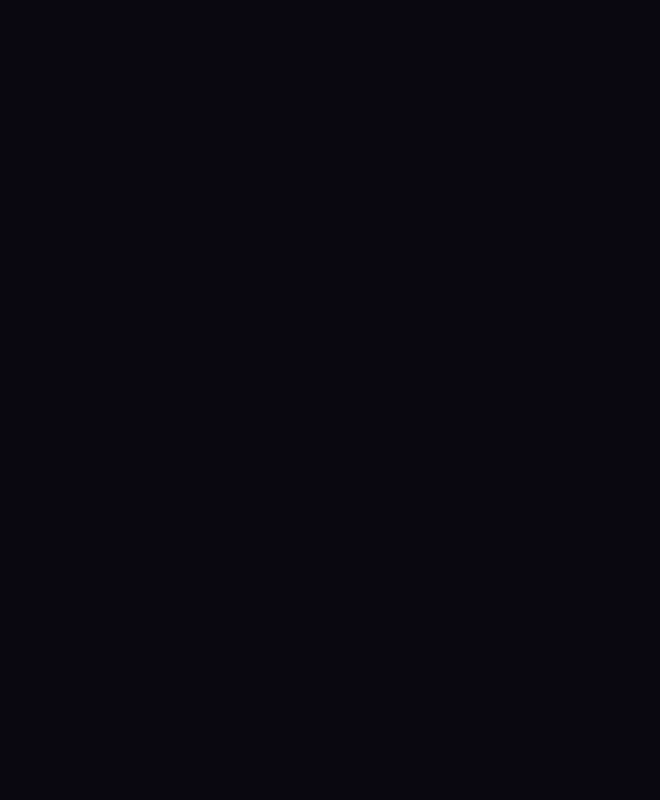
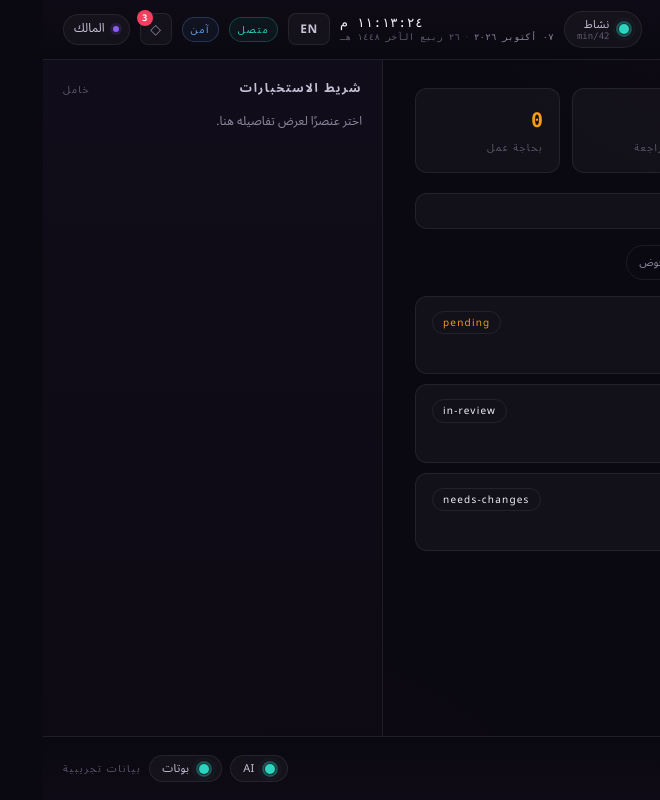
Before and after one commit to zwzz46324-hue/manar-command, a React (Vite) app: page /summaries in a window 1280 px wide. Before the commit this address had no page. Shown: the whole page, without its empty margins (620-1280 px from the left). Built offline with nearby package versions, Linux system fonts and the light colour scheme.

Commit message:
MANAR COMMAND — Phase 45: Summaries List

```diff
--- a/src/App.tsx
+++ b/src/App.tsx
@@ -30,6 +30,7 @@ import { DataVault } from "./features/storage/DataVault";
 import { BackupCenter } from "./features/backup/BackupCenter";
 import { PermissionMatrix } from "./features/permissions/PermissionMatrix";
 import { SummaryStudio } from "./features/summaries/SummaryStudio";
+import { SummariesList } from "./features/summaries/SummariesList";
 import { TranscriptReview } from "./features/summaries/TranscriptReview";
 import { LiveSystemMap } from "./features/operations/LiveSystemMap";
 import { CodeCenter } from "./features/code/CodeCenter";
@@ -77,6 +78,7 @@ export default function App() {
         <Route path="/vault" element={<DataVault />} />
         <Route path="/backup" element={<BackupCenter />} />
         <Route path="/permissions" element={<PermissionMatrix />} />
+        <Route path="/summaries" element={<SummariesList />} />
         <Route path="/summaries/:id" element={<SummaryStudio />} />
         <Route path="/transcripts/:id" element={<TranscriptReview />} />
         <Route path="/system-map" element={<LiveSystemMap />} />
--- /dev/null
+++ b/src/features/summaries/SummariesList.css
@@ -0,0 +1,35 @@
+.sl-page { max-width: 1200px; }
+.sl-stats { display: grid; grid-template-columns: repeat(4, 1fr); gap: 12px; margin-bottom: 20px; }
+.sl-stat { padding: 16px; background: var(--manar-surface); border: 1px solid var(--manar-border); border-radius: var(--manar-radius); display: flex; flex-direction: column; gap: 4px; }
+.sl-stat-v { font-size: 20px; font-weight: 600; font-family: var(--manar-font-mono); color: var(--manar-text); }
+.sl-stat-v.ok { color: var(--manar-success); }
+.sl-stat-v.warn { color: var(--manar-warning); }
+.sl-stat-v.info { color: var(--manar-info); }
+.sl-stat-k { font-size: 10px; letter-spacing: 1.4px; color: var(--manar-faint); }
+.sl-filters { display: flex; flex-wrap: wrap; gap: 6px; margin-bottom: 16px; }
+.sl-filter { padding: 5px 12px; background: transparent; border: 1px solid var(--manar-border); border-radius: 999px; color: var(--manar-muted); font-family: inherit; font-size: 11px; cursor: pointer; }
+.sl-filter:hover { color: var(--manar-text); border-color: var(--manar-border-strong); }
+.sl-filter.active { color: var(--manar-text); border-color: var(--manar-accent-line); background: var(--manar-accent-soft); }
+.sl-search { width: 100%; padding: 10px 14px; background: var(--manar-surface); border: 1px solid var(--manar-border); border-radius: var(--manar-radius); color: var(--manar-text); font-family: var(--manar-font-mono); font-size: 12px; margin-bottom: 16px; }
+.sl-search:focus { outline: none; border-color: var(--manar-accent-line); }
+.sl-list { display: flex; flex-direction: column; gap: 10px; }
+.sl-card { background: var(--manar-surface); border: 1px solid var(--manar-border); border-radius: var(--manar-radius); padding: 14px 16px; text-decoration: none; color: inherit; transition: border-color 150ms; display: block; }
+.sl-card:hover { border-color: var(--manar-border-strong); background: var(--manar-surface-hover); }
+.sl-card.st-approved { border-left: 3px solid var(--manar-success); }
+.sl-card.st-draft { border-left: 3px solid var(--manar-muted); }
+.sl-card.st-in_review { border-left: 3px solid var(--manar-info); }
+.sl-card.st-needs_changes { border-left: 3px solid var(--manar-warning); }
+.sl-card.st-rejected { border-left: 3px solid var(--manar-danger); }
+.sl-head { display: flex; justify-content: space-between; align-items: baseline; gap: 12px; margin-bottom: 8px; }
+.sl-title { font-size: 14px; color: var(--manar-text); font-weight: 500; }
+.sl-code { font-family: var(--manar-font-mono); font-size: 11px; color: var(--manar-accent); }
+.sl-meta { display: flex; gap: 14px; font-family: var(--manar-font-mono); font-size: 10px; color: var(--manar-faint); flex-wrap: wrap; align-items: center; }
+.sl-status { font-size: 10px; letter-spacing: 1.2px; padding: 3px 10px; border-radius: 999px; border: 1px solid var(--manar-border); }
+.sl-status.st-approved { color: var(--manar-success); border-color: rgba(45,212,191,0.35); }
+.sl-status.st-draft { color: var(--manar-muted); }
+.sl-status.st-in_review { color: var(--manar-info); border-color: rgba(96,165,250,0.35); }
+.sl-status.st-needs_changes { color: var(--manar-warning); border-color: rgba(245,158,11,0.35); }
+.sl-status.st-rejected { color: var(--manar-danger); border-color: rgba(244,63,94,0.35); }
+.sl-src { font-size: 11px; color: var(--manar-text-dim); }
+.sl-empty { padding: 40px; text-align: center; color: var(--manar-muted); font-size: 13px; }
+.sl-count { font-size: 11px; color: var(--manar-faint); margin-top: 16px; }
--- /dev/null
+++ b/src/features/summaries/SummariesList.tsx
@@ -0,0 +1,133 @@
+import { useEffect, useMemo, useState } from "react";
+import { Link } from "react-router-dom";
+import { mockRepository } from "../../adapters/mock/repository";
+import { useLang } from "../../i18n";
+import type { Summary, SummaryStatus } from "../../domain/types";
+import "./SummariesList.css";
+
+const STATUSES: { id: SummaryStatus | "all"; ar: string; en: string }[] = [
+  { id: "all", ar: "الكل", en: "All" },
+  { id: "draft", ar: "مسودة", en: "Draft" },
+  { id: "in_review", ar: "قيد المراجعة", en: "In review" },
+  { id: "needs_changes", ar: "يحتاج تعديل", en: "Needs changes" },
+  { id: "approved", ar: "معتمد", en: "Approved" },
+  { id: "rejected", ar: "مرفوض", en: "Rejected" },
+];
+
+export function SummariesList() {
+  const { lang } = useLang();
+  const ar = lang === "ar";
+  const [items, setItems] = useState<Summary[]>([]);
+  const [status, setStatus] = useState<SummaryStatus | "all">("all");
+  const [q, setQ] = useState("");
+  const [loading, setLoading] = useState(true);
+
+  useEffect(() => {
+    mockRepository.listSummaries().then((s) => { setItems(s); setLoading(false); });
+  }, []);
+
+  const filtered = useMemo(() => {
+    return items.filter((s) => {
+      if (status !== "all" && s.status !== status) return false;
+      if (q) {
+        const t = q.toLowerCase();
+        const hay = (s.id + s.courseCode + s.titleAr + s.titleEn + s.courseTitleAr + s.courseTitleEn).toLowerCase();
+        if (!hay.includes(t)) return false;
+      }
+      return true;
+    });
+  }, [items, status, q]);
+
+  const counts = useMemo(() => {
+    const by: Record<string, number> = {};
+    items.forEach((s) => { by[s.status] = (by[s.status] || 0) + 1; });
+    return by;
+  }, [items]);
+
+  const statusLabel = (s: SummaryStatus) => {
+    const found = STATUSES.find((x) => x.id === s);
+    return found ? (ar ? found.ar : found.en) : s;
+  };
+
+  const srcLabel = (src: Summary["sourceType"]) => {
+    const map: Record<string, [string, string]> = {
+      audio: ["صوت", "Audio"],
+      video: ["فيديو", "Video"],
+      slides: ["شرائح", "Slides"],
+      pdf: ["PDF", "PDF"],
+      image: ["صورة", "Image"],
+    };
+    const m = map[src] || [src, src];
+    return ar ? m[0] : m[1];
+  };
+
+  if (loading) return <div className="sl-empty">{ar ? "جارٍ التحميل…" : "Loading…"}</div>;
+
+  return (
+    <div className="sl-page">
+      <div className="sl-stats">
+        <div className="sl-stat">
+          <span className="sl-stat-v">{items.length}</span>
+          <span className="sl-stat-k">{ar ? "كل الملخصات" : "TOTAL"}</span>
+        </div>
+        <div className="sl-stat">
+          <span className="sl-stat-v ok">{counts["approved"] || 0}</span>
+          <span className="sl-stat-k">{ar ? "معتمد" : "APPROVED"}</span>
+        </div>
+        <div className="sl-stat">
+          <span className="sl-stat-v info">{counts["in_review"] || 0}</span>
+          <span className="sl-stat-k">{ar ? "قيد المراجعة" : "IN REVIEW"}</span>
+        </div>
+        <div className="sl-stat">
+          <span className="sl-stat-v warn">{(counts["needs_changes"] || 0) + (counts["draft"] || 0)}</span>
+          <span className="sl-stat-k">{ar ? "بحاجة عمل" : "NEEDS WORK"}</span>
+        </div>
+      </div>
+
+      <input
+        className="sl-search"
+        placeholder={ar ? "🔎 ابحث بالعنوان أو الكود…" : "🔎 Search by title or code…"}
+        value={q}
+        onChange={(e) => setQ(e.target.value)}
+      />
+
+      <div className="sl-filters">
+        {STATUSES.map((s) => (
+          <button
+            key={s.id}
+            className={"sl-filter" + (status === s.id ? " active" : "")}
+            onClick={() => setStatus(s.id)}
+          >
+            {ar ? s.ar : s.en}
+            {s.id !== "all" && counts[s.id] ? ` (${counts[s.id]})` : ""}
+          </button>
+        ))}
+      </div>
+
+      <div className="sl-list">
+        {filtered.length === 0 && (
+          <div className="sl-empty">{ar ? "لا توجد ملخصات مطابقة" : "No matching summaries"}</div>
+        )}
+        {filtered.map((s) => (
+          <Link key={s.id} to={"/summaries/" + s.id} className={"sl-card st-" + s.status}>
+            <div className="sl-head">
+              <span className="sl-title">{ar ? s.titleAr : s.titleEn}</span>
+              <span className={"sl-status st-" + s.status}>{statusLabel(s.status)}</span>
+            </div>
+            <div className="sl-meta">
+              <span className="sl-code">{s.courseCode}</span>
+              <span>{ar ? s.courseTitleAr : s.courseTitleEn}</span>
+              <span className="sl-src">🎙 {srcLabel(s.sourceType)} · {s.sourceDurationMin}{ar ? "د" : "min"}</span>
+              <span>👤 {s.authorId}</span>
+              <span>v{s.version}</span>
+            </div>
+          </Link>
+        ))}
+      </div>
+
+      <div className="sl-count">
+        {filtered.length} / {items.length} {ar ? "ملخص" : "summaries"}
+      </div>
+    </div>
+  );
+}
--- a/src/layouts/CommandLayout.tsx
+++ b/src/layouts/CommandLayout.tsx
@@ -40,6 +40,7 @@ const targetFor = (gi: number, ii: number, nav: { label: string; items: string[]
   if (item === "صحة النظام" || item === "System Health") return "/operations";
   if (item === "خريطة المنظومة" || item === "System Map") return "/system-map";
   if (item === "الإعدادات" || item === "Settings") return "/settings";
+  if (item === "الملخصات" || item === "Summaries") return "/summaries";
   if (item === "خزنة البيانات" || item === "Data Vault") return "/vault";
   if (item === "النسخ الاحتياطي" || item === "Backups") return "/backup";
   if (item === "الصلاحيات" || item === "Permissions") return "/permissions";
```
